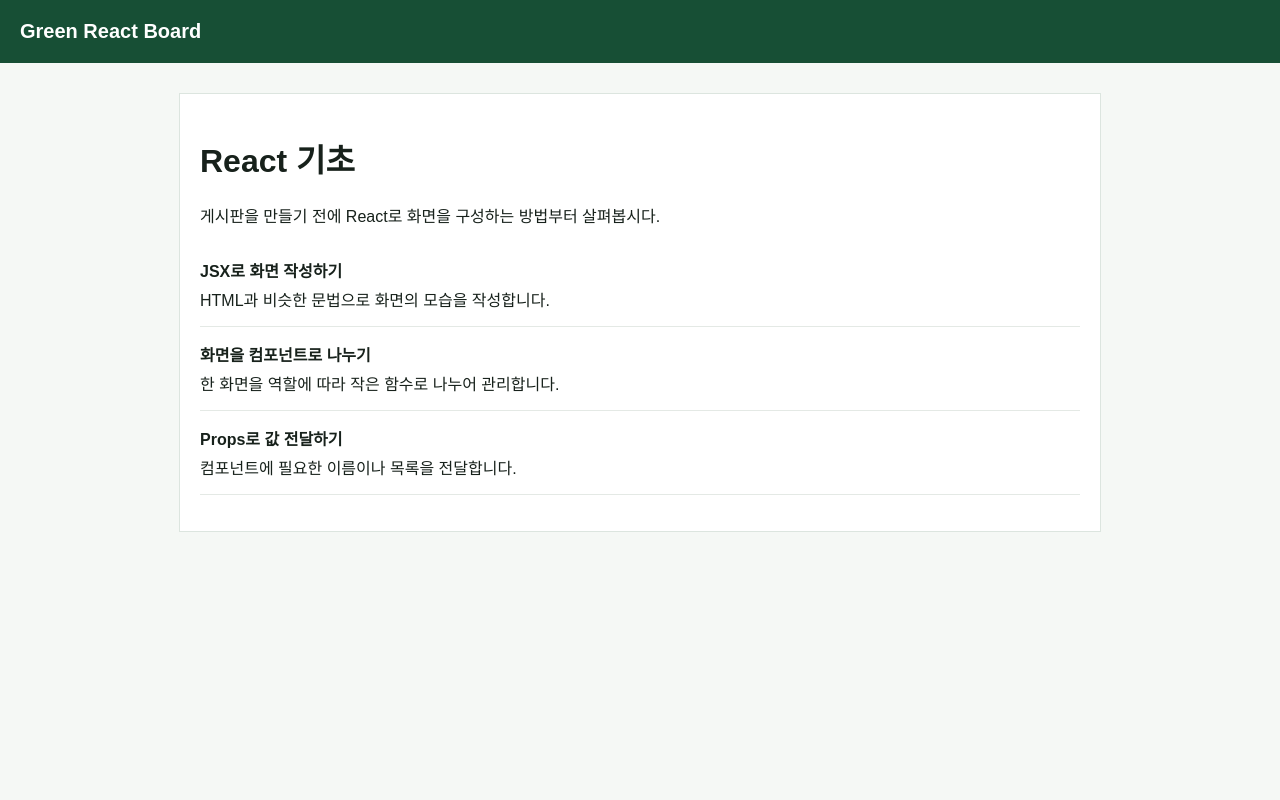
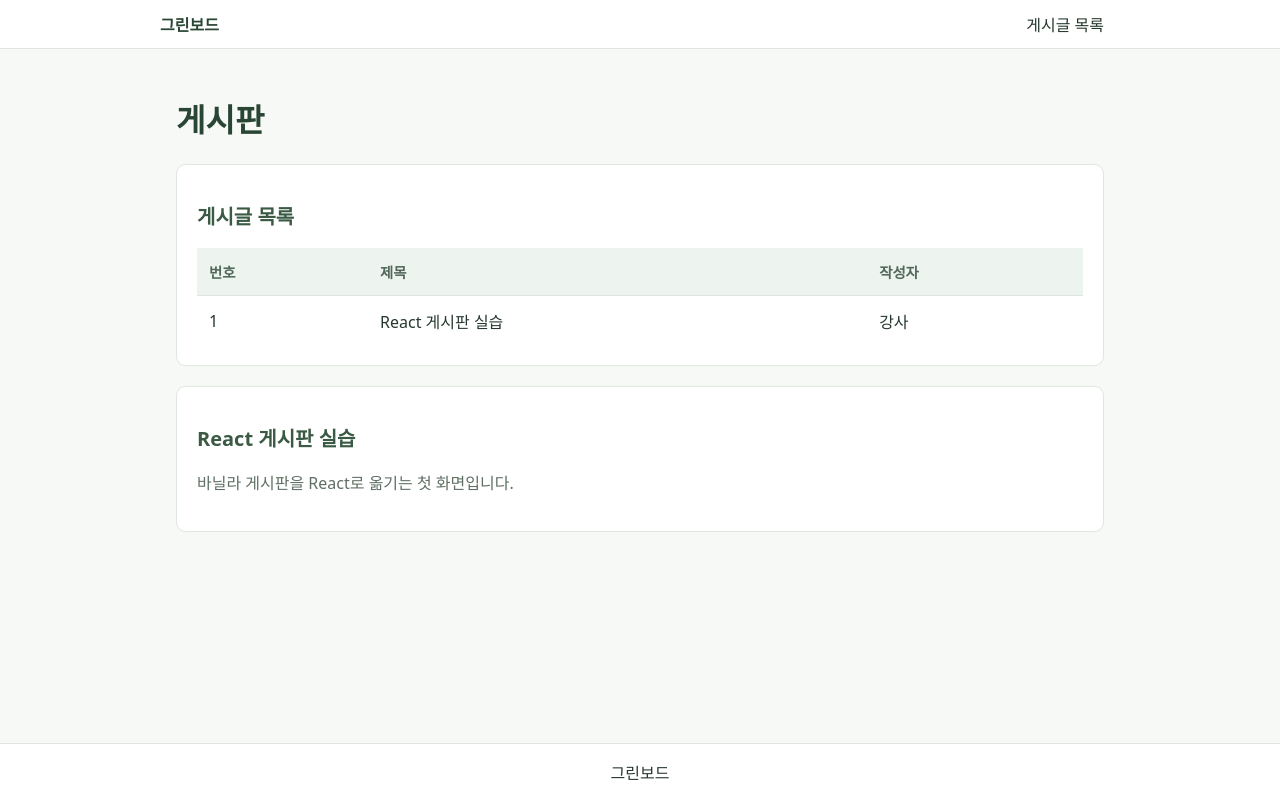
Before and after one commit to Galgay/react-board-exampels, a React (Vite) app: page / in a window 1280 px wide. Built offline with nearby package versions, Linux system fonts and the light colour scheme.

Commit message:
ch04 #1 JSX로 게시글 목록·상세 화면 만들기
예제 게시글 한 건을 App.jsx의 목록과 상세 영역에 렌더링. 바닐라 게시판의 화면 스타일 적용.

```diff
--- a/src/App.jsx
+++ b/src/App.jsx
@@ -1,43 +1,40 @@
+const examplePost = {
+  id: 1,
+  title: "React 게시판 실습",
+  author: "강사",
+  content: "바닐라 게시판을 React로 옮기는 첫 화면입니다.",
+};
+
 export default function App() {
-  const lessonTopic = "React";
-  const concepts = [
-    {
-      id: 1,
-      title: "JSX로 화면 작성하기",
-      description: "HTML과 비슷한 문법으로 화면의 모습을 작성합니다.",
-    },
-    {
-      id: 2,
-      title: "화면을 컴포넌트로 나누기",
-      description: "한 화면을 역할에 따라 작은 함수로 나누어 관리합니다.",
-    },
-    {
-      id: 3,
-      title: "Props로 값 전달하기",
-      description: "컴포넌트에 필요한 이름이나 목록을 전달합니다.",
-    },
-  ];
-
   return (
     <>
       <header>
-        <strong className="logo">Green React Board</strong>
+        <div className="header-inner">
+          <strong className="logo">그린보드</strong>
+          <nav aria-label="주요 메뉴">게시글 목록</nav>
+        </div>
       </header>
       <main>
-        <h1>React 기초</h1>
-        <p>
-          게시판을 만들기 전에 {lessonTopic}로 화면을 구성하는 방법부터
-          살펴봅시다.
-        </p>
-        <ul>
-          {concepts.map((concept) => (
-            <li key={concept.id}>
-              <strong>{concept.title}</strong>
-              <span>{concept.description}</span>
-            </li>
-          ))}
-        </ul>
+        <h1>게시판</h1>
+        <section>
+          <h2>게시글 목록</h2>
+          <div className="table-scroll">
+            <table>
+              <thead>
+                <tr><th scope="col">번호</th><th scope="col">제목</th><th scope="col">작성자</th></tr>
+              </thead>
+              <tbody>
+                <tr><td>{examplePost.id}</td><td>{examplePost.title}</td><td>{examplePost.author}</td></tr>
+              </tbody>
+            </table>
+          </div>
+        </section>
+        <article>
+          <h2>{examplePost.title}</h2>
+          <p>{examplePost.content}</p>
+        </article>
       </main>
+      <footer>그린보드</footer>
     </>
   );
 }
--- a/src/style.css
+++ b/src/style.css
@@ -1,44 +1,476 @@
+* {
+  box-sizing: border-box;
+}
+
 body {
   margin: 0;
-  font-family: Arial, sans-serif;
-  color: #17211b;
-  background-color: #f5f8f5;
+  padding-top: 5rem;
+  padding-bottom: 4rem;
+  color: #26372d;
+  background: #f7f9f7;
+  font-family: system-ui, sans-serif;
+}
+
+header,
+nav,
+main,
+footer {
+  padding: 1rem;
+}
+
+header,
+footer {
+  background: #fff;
+}
+
+main {
+  width: 90%;
+  max-width: 60rem;
+  margin: 0 auto;
+}
+
+a {
+  color: #456f53;
+}
+
+a:hover {
+  color: #2e5039;
+}
+
+a:focus-visible,
+button:focus-visible,
+input:focus-visible,
+textarea:focus-visible {
+  outline: 3px solid #93aa99;
+  outline-offset: 2px;
+}
+
+button {
+  padding: 0.65rem 1rem;
+  border: 1px solid #456f53;
+  border-radius: 0.35rem;
+  color: #fff;
+  background: #456f53;
+  font: inherit;
+  cursor: pointer;
+}
+
+button:hover:not(:disabled) {
+  background: #355c43;
+}
+
+button:disabled {
+  cursor: not-allowed;
+  opacity: 0.55;
+}
+
+h1,
+h2,
+p {
+  line-height: 1.5;
+}
+
+h1 {
+  margin-block: 0 1rem;
+  color: #294634;
+  font-size: 2rem;
+}
+
+h2 {
+  color: #3a5a44;
+  font-size: 1.25rem;
+}
+
+p {
+  color: #5f6f64;
+}
+
+table {
+  width: 100%;
+  border-collapse: collapse;
+  text-align: left;
+}
+
+th,
+td {
+  padding: 0.8rem 0.75rem;
+  border-bottom: 1px solid #dfe7e0;
+}
+
+th {
+  color: #52685a;
+  background: #edf3ee;
+  font-size: 0.9rem;
+}
+
+tbody tr:nth-child(even) {
+  background: #f8faf8;
+}
+
+tbody tr:last-child td {
+  border-bottom: 0;
+}
+
+main > section,
+main > article,
+main > form {
+  margin-block: 1.25rem;
+  padding: 1.25rem;
+  border: 1px solid #dfe7e0;
+  border-radius: 0.6rem;
+  background: #fff;
+}
+
+form > div {
+  margin-block: 1rem;
+}
+
+label {
+  display: block;
+  margin-bottom: 0.4rem;
+  color: #3c5544;
+}
+
+input,
+textarea {
+  width: 100%;
+  padding: 0.7rem;
+  border: 1px solid #b8c6bb;
+  border-radius: 0.35rem;
+  color: #26372d;
+  background: #fff;
+  font: inherit;
+}
+
+textarea {
+  min-height: 10rem;
+}
+
+.login-page main {
+  width: 90%;
+  max-width: 30rem;
+  margin: 1.5rem auto;
+}
+
+.login-panel {
+  padding: 2rem;
+}
+
+.login-eyebrow {
+  margin: 0 0 0.5rem;
+  color: #56745f;
+  font-size: 0.75rem;
+  font-weight: 700;
+  letter-spacing: 0.12em;
+}
+
+.login-panel h1 {
+  margin-bottom: 0.35rem;
+}
+
+.login-description {
+  margin-top: 0;
+  margin-bottom: 1.5rem;
+}
+
+.login-panel button {
+  width: 100%;
+  margin-top: 0.25rem;
+}
+
+.login-message {
+  margin: 0 0 0.75rem;
+  color: #9a4d43;
+}
+
+.login-message:empty {
+  display: none;
+}
+
+body {
+  padding-top: 5rem;
+  padding-bottom: 4rem;
 }
 
 header {
-  padding: 20px;
-  color: white;
-  background-color: #174f35;
+  position: fixed;
+  padding-top: 0.5rem;
+  padding-bottom: 0.5rem;
+  top: 0;
+  right: 0;
+  left: 0;
+  z-index: 1;
+  border-bottom: 1px solid #dfe7e0;
+}
+
+header nav {
+  padding-top: 0.25rem;
+  padding-bottom: 0.25rem;
+}
+
+footer {
+  position: fixed;
+  right: 0;
+  bottom: 0;
+  left: 0;
+  z-index: 1;
+  border-top: 1px solid #dfe7e0;
+  text-align: center;
+}
+
+.table-scroll {
+  overflow-x: auto;
+}
+
+@media (max-width: 40rem) {
+  main {
+    width: 100%;
+  }
+
+  main > section,
+  main > article,
+  main > form {
+    padding: 0.9rem;
+  }
+
+  .login-page main > .login-panel {
+    padding: 1.25rem;
+  }
+
+  th,
+  td {
+    padding: 0.55rem 0.45rem;
+  }
+}
+
+.header-inner {
+  display: flex;
+  align-items: center;
+  justify-content: space-between;
+  gap: 1rem;
+  width: 90%;
+  max-width: 60rem;
+  margin: 0 auto;
+}
+
+header .header-inner {
+  padding: 0;
+}
+
+nav {
+  display: flex;
+  align-items: center;
+  gap: 1rem;
 }
 
 .logo {
-  font-size: 20px;
+  color: #294634;
+  font-weight: 700;
+  text-decoration: none;
 }
 
-main {
-  max-width: 880px;
-  margin: 30px auto;
-  padding: 20px;
-  background-color: white;
-  border: 1px solid #dce5df;
+.actions {
+  display: flex;
+  flex-wrap: wrap;
+  gap: 0.65rem;
+  margin-block: 1rem;
 }
 
-ul {
+@media (max-width: 40rem) {
+  main {
+    width: 100%;
+  }
+
+  main > section,
+  main > article,
+  main > form {
+    padding: 0.9rem;
+  }
+
+  th,
+  td {
+    padding: 0.55rem 0.45rem;
+  }
+
+  .header-inner {
+    width: 100%;
+    gap: 0.5rem;
+  }
+
+  nav {
+    gap: 0.5rem;
+  }
+}
+
+
+a {
+  transition: color 160ms ease;
+}
+
+button {
+  transition: background-color 160ms ease, transform 160ms ease;
+}
+
+button:hover:not(:disabled) {
+  transform: translateY(-1px);
+}
+
+.board-toolbar {
+  display: flex;
+  align-items: end;
+  justify-content: space-between;
+  gap: 1rem;
+  margin-bottom: 1.25rem;
+}
+
+.search-form {
+  display: flex;
+  flex: 1;
+  gap: 0.5rem;
+}
+
+.search-form input {
+  min-width: 8rem;
+}
+
+.sort-control {
+  display: flex;
+  align-items: center;
+  gap: 0.5rem;
+  margin: 0;
+  white-space: nowrap;
+}
+
+.sort-control select {
+  padding: 0.6rem;
+  border: 1px solid #b8c6bb;
+  border-radius: 0.35rem;
+  color: #26372d;
+  background: #fff;
+  font: inherit;
+}
+
+.notice-section {
+  margin-block: 1rem 1.5rem;
+  padding: 1rem 1.1rem;
+  border: 1px solid #dfe7e0;
+  border-left: 0.25rem solid #67856e;
+  border-radius: 0.45rem;
+  background: #f5f8f5;
+}
+
+.notice-section h2 {
+  margin-top: 0;
+}
+
+.notice-list,
+.comment-list {
+  display: grid;
+  gap: 0.5rem;
+  margin: 0;
   padding: 0;
   list-style: none;
 }
 
-li {
-  padding-top: 15px;
-  padding-bottom: 15px;
-  border-bottom: 1px solid #e4e9e5;
+.notice-list li {
+  display: flex;
+  align-items: center;
+  gap: 0.6rem;
 }
 
-li strong,
-li span {
-  display: block;
+.notice-badge {
+  padding: 0.15rem 0.45rem;
+  border-radius: 0.25rem;
+  color: #355c43;
+  background: #e4eee6;
+  font-size: 0.8rem;
+  font-weight: 700;
 }
 
-li span {
-  margin-top: 5px;
+.empty-state {
+  color: #68766c;
 }
+
+.pagination {
+  display: flex;
+  align-items: center;
+  justify-content: center;
+  gap: 1rem;
+  margin-top: 1rem;
+}
+
+.button-link {
+  display: inline-block;
+  padding: 0.65rem 1rem;
+  border: 1px solid #456f53;
+  border-radius: 0.35rem;
+  color: #fff;
+  background: #456f53;
+  text-decoration: none;
+}
+
+.button-link:hover {
+  color: #fff;
+  background: #355c43;
+}
+
+.secondary-button {
+  color: #456f53;
+  background: #fff;
+}
+
+.secondary-button:hover {
+  color: #355c43;
+  background: #edf3ee;
+}
+
+.disabled-link {
+  pointer-events: none;
+  opacity: 0.5;
+}
+
+.pagination[hidden],
+[hidden] {
+  display: none !important;
+}
+
+.post-content {
+  min-height: 8rem;
+  white-space: pre-wrap;
+  overflow-wrap: anywhere;
+}
+
+.post-meta {
+  color: #68766c;
+  font-size: 0.9rem;
+}
+
+.visually-hidden {
+  position: absolute;
+  width: 1px;
+  height: 1px;
+  padding: 0;
+  overflow: hidden;
+  clip: rect(0, 0, 0, 0);
+  white-space: nowrap;
+  border: 0;
+}
+
+@media (max-width: 40rem) {
+  .board-toolbar {
+    align-items: stretch;
+    flex-direction: column;
+  }
+
+  .search-form {
+    flex-wrap: wrap;
+  }
+
+  .search-form input {
+    flex-basis: 100%;
+  }
+
+  .sort-control {
+    justify-content: space-between;
+  }
+}
```
Also changed, not shown: 1 other file (tests, documents, lock files or other folders).
